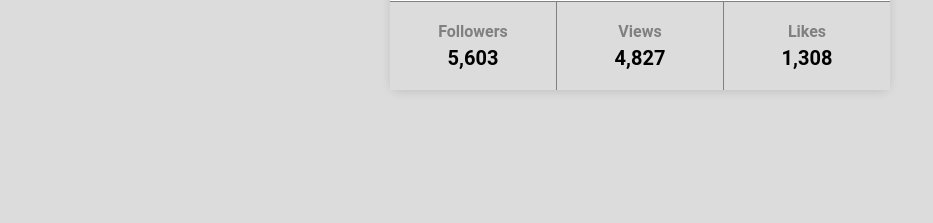
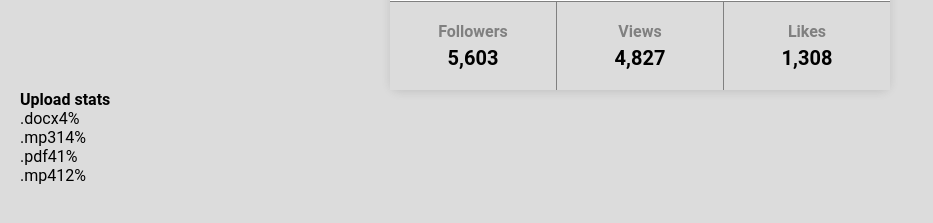
Before and after one commit to AndriyNich/goit-react-hw-01-components, a React (Create React App) app: page / in a window 1280 px wide. Shown: the part 483-706 px from the top of the page, without its empty margins (0-933 px from the left). Built offline with nearby package versions, Linux system fonts and the light colour scheme.

Commit message:
Statistics-start

```diff
--- a/src/components/App.jsx
+++ b/src/components/App.jsx
@@ -1,10 +1,13 @@
 import user from '../data/user.json';
+import data from '../data/data.json';
 import { Profile } from './Profile/Profile';
+import { Statistics } from './Statistics/Statistics';
 
 export const App = () => {
   return (
     <div>
       <Profile userdata={user} />
+      <Statistics title="Upload stats" stats={data} />
     </div>
   );
 };
--- /dev/null
+++ b/src/components/Statistics/Statistics.jsx
@@ -0,0 +1,63 @@
+import PropTypes from 'prop-types';
+import {
+  StatisticsStyled,
+  Title,
+  StatList,
+  Item,
+  Label,
+  Percentage,
+} from './Statistics.styled';
+
+export const Statistics = ({ title, stats }) => {
+  console.log(title);
+  console.dir(stats);
+  return (
+    <StatisticsStyled>
+      <Title>Upload stats</Title>
+
+      <StatList>
+        <Item>
+          <Label>.docx</Label>
+          <Percentage>4%</Percentage>
+        </Item>
+        <Item>
+          <Label>.mp3</Label>
+          <Percentage>14%</Percentage>
+        </Item>
+        <Item>
+          <Label>.pdf</Label>
+          <Percentage>41%</Percentage>
+        </Item>
+        <Item>
+          <Label>.mp4</Label>
+          <Percentage>12%</Percentage>
+        </Item>
+      </StatList>
+    </StatisticsStyled>
+  );
+};
+
+{
+  /* <section class="statistics">
+  <h2 class="title">Upload stats</h2>
+
+  <ul class="stat-list">
+    <li class="item">
+      <span class="label">.docx</span>
+      <span class="percentage">4%</span>
+    </li>
+    <li class="item">
+      <span class="label">.mp3</span>
+      <span class="percentage">14%</span>
+    </li>
+    <li class="item">
+      <span class="label">.pdf</span>
+      <span class="percentage">41%</span>
+    </li>
+    <li class="item">
+      <span class="label">.mp4</span>
+      <span class="percentage">12%</span>
+    </li>
+  </ul>
+</section> */
+}
--- /dev/null
+++ b/src/components/Statistics/Statistics.styled.js
@@ -0,0 +1,13 @@
+import styled from 'styled-components';
+
+export const StatisticsStyled = styled.section``;
+
+export const Title = styled.h2``;
+
+export const StatList = styled.ul``;
+
+export const Item = styled.li``;
+
+export const Label = styled.span``;
+
+export const Percentage = styled.span``;
--- /dev/null
+++ b/src/data/data.json
@@ -0,0 +1,7 @@
+[
+  { "id": "id-1", "label": ".docx", "percentage": 22 },
+  { "id": "id-2", "label": ".pdf", "percentage": 4 },
+  { "id": "id-3", "label": ".mp3", "percentage": 17 },
+  { "id": "id-4", "label": ".psd", "percentage": 47 },
+  { "id": "id-5", "label": ".pdf", "percentage": 10 }
+]
```
